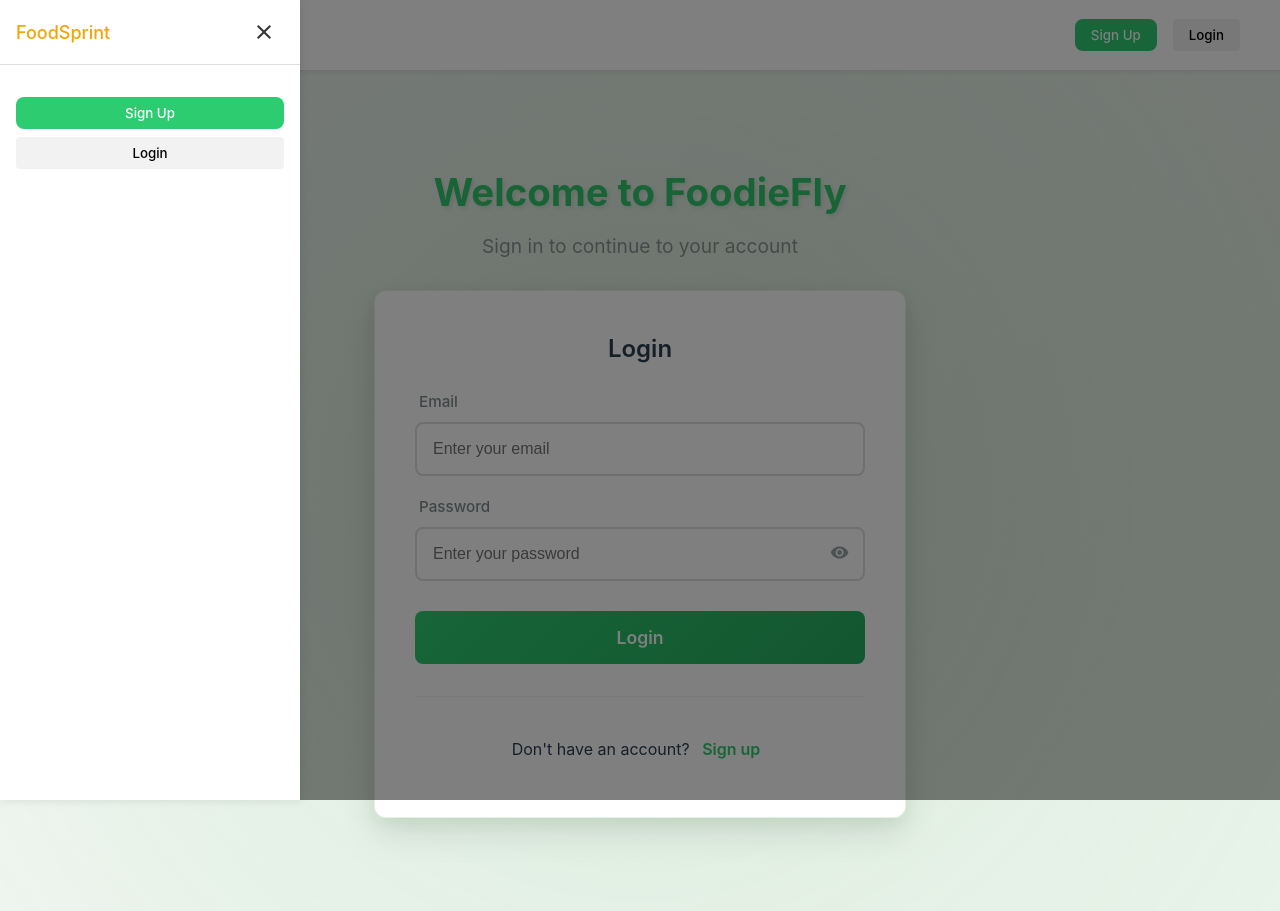
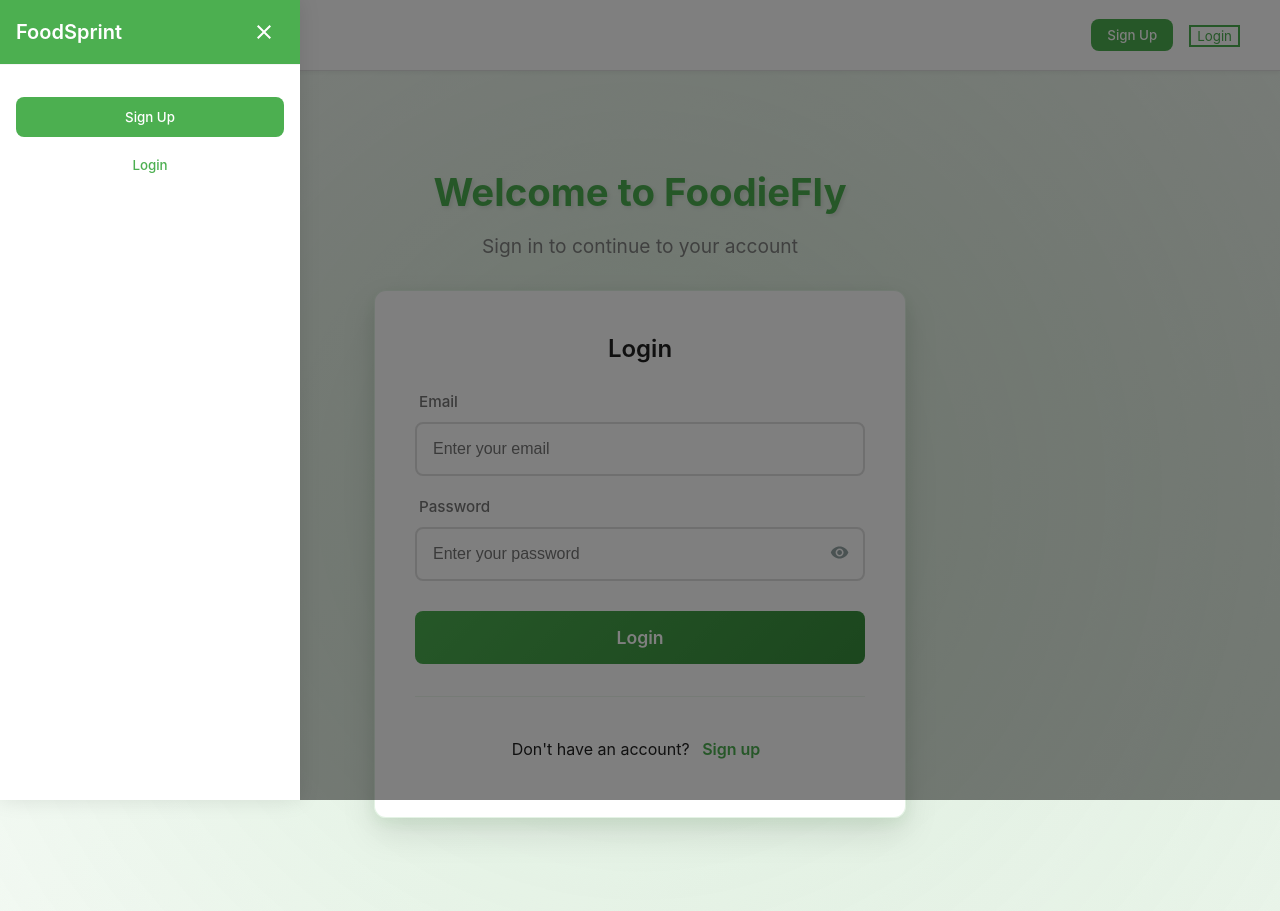
Before and after one commit to JordanCJ7/FoodieFly, a React (Create React App) app in the folder frontend/: page /login in a window 1280 px wide. Both pictures are taken after a click on the button 60 px from the left and 35 px from the top of the page. Built offline with nearby package versions, Linux system fonts and the light colour scheme.

Commit message:
Update Sidebar.css

```diff
--- a/frontend/src/components/Sidebar.css
+++ b/frontend/src/components/Sidebar.css
@@ -1,24 +1,38 @@
 /* Sidebar Styles */
+:root {
+  --primary-color: #4CAF50;
+  --primary-light: #81C784;
+  --primary-dark: #388E3C;
+  --text-primary: #212121;
+  --text-secondary: #757575;
+  --background-light: #FFFFFF;
+  --background-dark: #121212;
+  --surface-light: #F5F5F5;
+  --surface-dark: #1E1E1E;
+  --error-color: #D32F2F;
+  --success-color: #388E3C;
+  --transition-speed: 0.3s;
+}
+
 .sidebar-wrapper {
   position: fixed;
   inset: 0;
   z-index: 50;
   display: flex;
 }
+
 .sidebar-overlay {
   position: fixed;
   inset: 0;
   background-color: rgba(0, 0, 0, 0.5);
-    animation: fadeIn 0.3s ease;
+  animation: fadeIn var(--transition-speed) ease;
 }
+
 @keyframes fadeIn {
-    from {
-      opacity: 0;
+  from { opacity: 0; }
+  to { opacity: 1; }
 }
-    to {
-      opacity: 1;
-    }
-  }
+
 .sidebar {
   position: fixed;
   left: 0;
@@ -27,27 +41,39 @@
   height: 100%;
   width: 280px;
   overflow-y: auto;
-    background-color: white;
-    box-shadow: 0 0 10px rgba(0, 0, 0, 0.1);
+  background-color: var(--background-light);
+  box-shadow: 0 0 20px rgba(0, 0, 0, 0.1);
   transform: translateX(-100%);
-    transition: transform 0.3s ease;
+  transition: transform var(--transition-speed) ease;
 }
+
 .sidebar.open {
   transform: translateX(0);
 }
+
 .sidebar-header {
   display: flex;
   align-items: center;
   justify-content: space-between;
   height: 64px;
   padding: 0 16px;
-    border-bottom: 1px solid #e0e0e0;
+  border-bottom: 1px solid var(--surface-light);
+  background-color: var(--primary-color);
+  color: white;
 }
+
 .sidebar-title {
-    font-size: 18px;
-    font-weight: 500;
-    color: #f4a405;
+  font-size: 20px;
+  font-weight: 600;
+  color: white;
 }
+
+.sidebar-controls {
+  display: flex;
+  gap: 8px;
+}
+
+.theme-toggle,
 .sidebar-close-button {
   display: flex;
   align-items: center;
@@ -55,12 +81,18 @@
   width: 40px;
   height: 40px;
   border-radius: 50%;
-    color: #333;
-    transition: background-color 0.2s;
+  color: white;
+  transition: background-color var(--transition-speed);
+  border: none;
+  background: transparent;
+  cursor: pointer;
 }
+
+.theme-toggle:hover,
 .sidebar-close-button:hover {
-    background-color: rgba(0, 0, 0, 0.05);
+  background-color: rgba(255, 255, 255, 0.1);
 }
+
 .sidebar-content {
   padding: 16px;
 }
@@ -70,19 +102,28 @@
   display: flex;
   align-items: center;
   gap: 12px;
-    padding-bottom: 16px;
+  padding: 16px;
+  background-color: var(--surface-light);
+  border-radius: 8px;
+  margin-bottom: 16px;
 }
+
 .profile-info {
   display: flex;
   flex-direction: column;
 }
+
 .profile-name {
   font-weight: 500;
+  color: var(--text-primary);
 }
+
 .manage-account {
   font-size: 14px;
-    color: #f4a405;
+  color: var(--primary-color);
+  text-decoration: none;
 }
+
 .manage-account:hover {
   text-decoration: underline;
 }
@@ -91,36 +132,80 @@
 .sidebar-nav {
   margin-top: 8px;
 }
+
 .sidebar-link {
   display: flex;
   align-items: center;
   gap: 12px;
   padding: 12px;
-    border-radius: 4px;
-    transition: background-color 0.2s;
+  border-radius: 8px;
+  transition: all var(--transition-speed);
   font-weight: 500;
+  color: var(--text-primary);
+  text-decoration: none;
+  margin-bottom: 4px;
 }
+
 .sidebar-link:hover {
-    background-color: #f5f5f5;
+  background-color: var(--primary-light);
+  color: white;
+  transform: translateX(4px);
 }
+
 .sidebar-link i {
   font-size: 22px;
+  transition: transform var(--transition-speed);
+}
+
+.sidebar-link:hover i {
+  transform: scale(1.1);
 }
 
 /* Authentication Buttons */
 .auth-buttons {
   margin-top: 16px;
+  display: flex;
+  flex-direction: column;
+  gap: 8px;
 }
+
 .auth-buttons button {
   width: 100%;
-    margin-bottom: 8px;
+  padding: 12px;
+  border-radius: 8px;
+  font-weight: 500;
+  transition: all var(--transition-speed);
+  border: none;
+  cursor: pointer;
+}
+
+.primary-button {
+  background-color: var(--primary-color);
+  color: white;
+}
+
+.primary-button:hover {
+  background-color: var(--primary-dark);
+  transform: translateY(-2px);
+}
+
+.text-button-login {
+  background-color: transparent;
+  color: var(--primary-color);
+  border: 2px solid var(--primary-color);
+}
+
+.text-button-login:hover {
+  background-color: var(--primary-color);
+  color: white;
+  transform: translateY(-2px);
 }
 
 /* Divider */
 .divider {
   height: 1px;
-    background-color: #e0e0e0;
-    margin: 8px 0;
+  background-color: var(--surface-light);
+  margin: 16px 0;
 }
 
 /* Sign Out Button */
@@ -130,62 +215,78 @@
   gap: 12px;
   width: 100%;
   padding: 12px;
-    border-radius: 4px;
+  border-radius: 8px;
   text-align: left;
-    transition: background-color 0.2s;
+  transition: all var(--transition-speed);
   font-weight: 500;
+  color: var(--error-color);
+  background: transparent;
+  border: none;
+  cursor: pointer;
 }
+
 .sidebar-button:hover {
-    background-color: #f5f5f5;
+  background-color: var(--error-color);
+  color: white;
+  transform: translateX(4px);
 }
+
 .sidebar-button i {
-    color: #f44336; /* Sign Out Icon Color */
+  transition: transform var(--transition-speed);
+}
+
+.sidebar-button:hover i {
+  transform: scale(1.1);
 }
 
 /* Scrollbar Styling */
 .sidebar::-webkit-scrollbar {
   width: 6px;
 }
+
 .sidebar::-webkit-scrollbar-track {
-    background: #f1f1f1;
+  background: var(--surface-light);
 }
+
 .sidebar::-webkit-scrollbar-thumb {
-    background: #c1c1c1;
+  background: var(--primary-light);
   border-radius: 3px;
 }
+
 .sidebar::-webkit-scrollbar-thumb:hover {
-    background: #a8a8a8;
-  }
-  .text-button-login {
-    padding: 8px 16px;
-    border-radius: 4px;
-    font-weight: 500;
-    transition: background-color 0.2s;
-    background-color: rgba(0, 0, 0, 0.05);
-  }
-  .text-button-login:hover {
-    background-color: rgba(0, 0, 0, 0.09);
+  background: var(--primary-color);
 }
 
-.text-button {
-  padding: 8px 16px;
-  border-radius: 4px;
-  font-weight: 500;
-  transition: background-color 0.2s;
+/* Dark Mode Styles */
+.dark-mode .sidebar {
+  background-color: var(--background-dark);
+  color: white;
 }
-.text-button:hover {
-  background-color: rgba(0, 0, 0, 0.05);
+
+.dark-mode .sidebar-link {
+  color: white;
 }
-.primary-button {
-  padding: 8px 16px;
-  border-radius: 4px;
-  background-color: #f4a405;
-  color: white;
-  font-weight: 500;
-  transition: background-color 0.2s;
+
+.dark-mode .sidebar-link:hover {
+  background-color: var(--primary-dark);
 }
-.primary-button:hover {
-  background-color: #f4a405;
+
+.dark-mode .profile-section {
+  background-color: var(--surface-dark);
+}
+
+.dark-mode .divider {
+  background-color: var(--surface-dark);
+}
+
+.dark-mode .text-button-login {
+  color: var(--primary-light);
+  border-color: var(--primary-light);
+}
+
+.dark-mode .text-button-login:hover {
+  background-color: var(--primary-light);
+  color: var(--background-dark);
 }
 
 /* Responsive Adjustments */
@@ -200,8 +301,21 @@
     padding: 10px;
   }
 }
+
 @media (min-width: 768px) {
   .sidebar {
     width: 300px;
   }
 }
+
+/* Animation for hover effects */
+@keyframes pulse {
+  0% { transform: scale(1); }
+  50% { transform: scale(1.05); }
+  100% { transform: scale(1); }
+}
+
+.sidebar-link:hover,
+.sidebar-button:hover {
+  animation: pulse 0.3s ease-in-out;
+}
```
Lines whose indentation alone changed are shown as unchanged.
